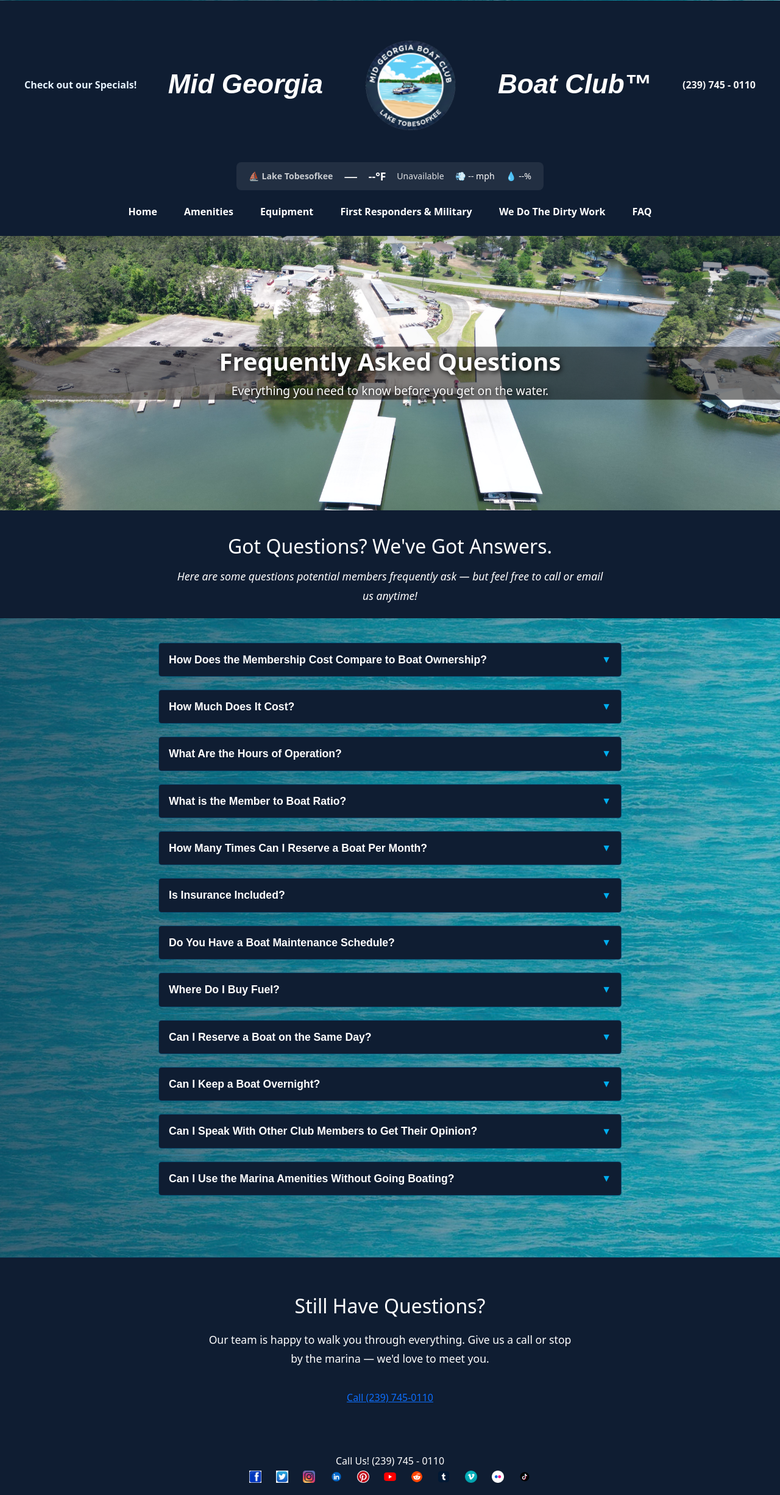
After one commit to jforay/midgeorgia, a Django app: page /faq/ in a window 1280 px wide. The commit adds this page. Shown: the whole page at 61% size. Run offline with Django 5.2, Linux system fonts and the light colour scheme.

Commit message:
fixed videos on home amenities, and created faq page

```diff
--- /dev/null
+++ b/home/static/home/css/faq.css
@@ -0,0 +1,61 @@
+.faq-container {
+    width: 100%;
+    max-width: 800px;
+    margin: 30px auto;
+    font-family: Arial, sans-serif;
+    padding: 0 20px;
+    box-sizing: border-box;
+}
+
+.faq-item {
+    margin-bottom: 10px;
+    border-bottom: 1px solid rgba(0, 174, 239, 0.2);
+    padding-bottom: 10px;
+}
+
+.faq-question {
+    font-weight: bold;
+    cursor: pointer;
+    padding: 14px 16px;
+    background-color: #0f1d32;
+    border: 1px solid rgba(0, 174, 239, 0.35);
+    border-radius: 5px;
+    color: white;
+    font-size: 1.1rem;
+    transition: background-color 0.3s, border-color 0.3s;
+    display: flex;
+    justify-content: space-between;
+    align-items: center;
+    text-align: left;
+}
+
+.faq-question:hover {
+    background-color: #162840;
+    border-color: #00AEEF;
+}
+
+.faq-question.active {
+    background-color: #162840;
+    border-color: #00AEEF;
+}
+
+.arrow {
+    font-size: 1rem;
+    color: #00AEEF;
+    transition: transform 0.3s ease;
+    flex-shrink: 0;
+    margin-left: 12px;
+}
+
+.faq-answer {
+    display: none;
+    margin-top: 4px;
+    padding: 14px 16px;
+    color: white;
+    font-size: 1em;
+    line-height: 1.7;
+    background-color: #0f1d32;
+    border: 1px solid rgba(0, 174, 239, 0.15);
+    border-radius: 5px;
+    text-align: left;
+}
--- /dev/null
+++ b/home/static/home/js/faq.js
@@ -0,0 +1,21 @@
+document.addEventListener('DOMContentLoaded', function () {
+    document.querySelectorAll('.faq-question').forEach(function (question) {
+        question.addEventListener('click', function () {
+            var answer = this.nextElementSibling;
+            var arrow = this.querySelector('.arrow');
+            var isOpen = answer.style.display === 'block';
+
+            document.querySelectorAll('.faq-answer').forEach(function (a) { a.style.display = 'none'; });
+            document.querySelectorAll('.faq-question').forEach(function (q) {
+                q.classList.remove('active');
+                q.querySelector('.arrow').style.transform = 'rotate(0deg)';
+            });
+
+            if (!isOpen) {
+                answer.style.display = 'block';
+                this.classList.add('active');
+                arrow.style.transform = 'rotate(180deg)';
+            }
+        });
+    });
+});
--- /dev/null
+++ b/home/templates/home/faq.html
@@ -0,0 +1,164 @@
+{% extends "base.html" %}
+{% block title %}FAQ | Mid Georgia Boat Club{% endblock %}
+{% load static %}
+{% block extra_css %}
+<link rel="stylesheet" href="{% static 'home/css/faq.css' %}">
+<link rel="stylesheet" href="{% static 'home/css/photos.css' %}">
+{% endblock %}
+
+{% block content %}
+
+<div class="photos">
+    <img src="{% static 'home/images/marina.JPG' %}" alt="Mid Georgia Boat Club FAQ" style="height: 450px; object-fit: cover;">
+    <div class="photo-text" style="top: 50%; transform: translate(-50%, -50%);">
+        <h1 style="font-size: 2.5rem; font-weight: bold; margin: 0;">Frequently Asked Questions</h1>
+        <p style="font-size: 1.2rem; margin: 10px 0 0;">Everything you need to know before you get on the water.</p>
+    </div>
+</div>
+
+<div style="background: #0f1d32; color: white; text-align: center; padding: 40px 20px 20px;">
+    <h2 style="font-size: 2rem; margin-bottom: 15px;">Got Questions? We've Got Answers.</h2>
+    <p style="font-size: 1.1rem; max-width: 700px; margin: 0 auto; line-height: 1.8; font-style: italic;">
+        Here are some questions potential members frequently ask — but feel free to call or email us anytime!
+    </p>
+</div>
+
+<div style="background: transparent; padding: 10px 20px 60px;">
+    <div class="faq-container">
+
+        <div class="faq-item">
+            <div class="faq-question">
+                How Does the Membership Cost Compare to Boat Ownership?
+                <span class="arrow">&#9660;</span>
+            </div>
+            <div class="faq-answer">
+                Consider all of the associated costs of boat ownership — the cost of the boat itself or note payment, maintenance, insurance, routine repairs, and your time and effort cleaning the boat. Your membership with us is a fraction of the cost of boat ownership, and most importantly, without all the headaches and hassles! In fact, just the cost of storage in a facility is more than what you would pay for a membership with us.
+            </div>
+        </div>
+
+        <div class="faq-item">
+            <div class="faq-question">
+                How Much Does It Cost?
+                <span class="arrow">&#9660;</span>
+            </div>
+            <div class="faq-answer">
+                Although pricing depends on which membership plan you choose, the pricing structure contains a one-time membership initiation fee and a small monthly fee thereafter. You are responsible for the cost of your fuel. Otherwise, there are no other hidden costs associated with our club — unlike some that charge for the online reservation system, head usage fees, fuel surcharges, training, and various other charges. We pride ourselves on having the best location, boats, and amenities, while also being extremely affordable.
+            </div>
+        </div>
+
+        <div class="faq-item">
+            <div class="faq-question">
+                What Are the Hours of Operation?
+                <span class="arrow">&#9660;</span>
+            </div>
+            <div class="faq-answer">
+                Very simple — virtually sunrise to sunset boating! We do not have rigid set hours; rather our members enjoy boating during the maximum number of daylight hours available. We offer a morning session and an afternoon session. Because we utilize the maximum daylight hours and have two sessions per day, we can accommodate more members while still giving each one plenty of time on the water.
+            </div>
+        </div>
+
+        <div class="faq-item">
+            <div class="faq-question">
+                What is the Member to Boat Ratio?
+                <span class="arrow">&#9660;</span>
+            </div>
+            <div class="faq-answer">
+                One of the most crucial questions you should ask any club is how easy it is to book a boat on short notice. Our club maintains a low member-to-boat ratio for all our members, regardless of their activity level. Some clubs may give you a different ratio but fail to include inactive members in their calculation, which can affect the availability of boats. We can show you our ratio in writing — can they?
+            </div>
+        </div>
+
+        <div class="faq-item">
+            <div class="faq-question">
+                How Many Times Can I Reserve a Boat Per Month?
+                <span class="arrow">&#9660;</span>
+            </div>
+            <div class="faq-answer">
+                This is one of the most important questions to ask any club, and generally tells you right away whether you'll be able to get out on the water on short notice. Our reservation system is designed to give members maximum flexibility. Be aware that some clubs may tell you their ratio but fail to specify whether that is for active members or all members, which can dramatically affect availability. Ask to see it in writing — you can with us!
+            </div>
+        </div>
+
+        <div class="faq-item">
+            <div class="faq-question">
+                Is Insurance Included?
+                <span class="arrow">&#9660;</span>
+            </div>
+            <div class="faq-answer">
+                Yes! Liability is insured up to $1,000,000 per vessel. This is better coverage than if you owned the vessel yourself and gives you peace of mind every time you head out on the water.
+            </div>
+        </div>
+
+        <div class="faq-item">
+            <div class="faq-question">
+                Do You Have a Boat Maintenance Schedule?
+                <span class="arrow">&#9660;</span>
+            </div>
+            <div class="faq-answer">
+                Yes! This is very important to ensure that our boats are clean and mechanically sound. We schedule weekly maintenance to make necessary repairs, deep clean our fleet, and address anything before it becomes a problem. This virtually eliminates any breakdowns on the water — keeping your day on the lake exactly as planned.
+            </div>
+        </div>
+
+        <div class="faq-item">
+            <div class="faq-question">
+                Where Do I Buy Fuel?
+                <span class="arrow">&#9660;</span>
+            </div>
+            <div class="faq-answer">
+                Fuel is available at the marina. Every boat leaves with a full tank. Upon your return, you simply de-board while our staff begins re-fueling. Once you collect your belongings, you pay for the fuel used and you're on your way — it's that easy.
+            </div>
+        </div>
+
+        <div class="faq-item">
+            <div class="faq-question">
+                Can I Reserve a Boat on the Same Day?
+                <span class="arrow">&#9660;</span>
+            </div>
+            <div class="faq-answer">
+                Yes! We call this "spur of the moment" boating. If you wake up and it's a beautiful day and you'd like to get out on the water, simply give our staff a call. If a boat is available, it's yours.
+            </div>
+        </div>
+
+        <div class="faq-item">
+            <div class="faq-question">
+                Can I Keep a Boat Overnight?
+                <span class="arrow">&#9660;</span>
+            </div>
+            <div class="faq-answer">
+                Yes — in fact, up to two nights in a row! Additional knowledge and training may be required. After a member demonstrates the ability to navigate the waterways comfortably (usually about 60 days), overnight reservations become available as an option.
+            </div>
+        </div>
+
+        <div class="faq-item">
+            <div class="faq-question">
+                Can I Speak With Other Club Members to Get Their Opinion?
+                <span class="arrow">&#9660;</span>
+            </div>
+            <div class="faq-answer">
+                Absolutely! Just ask us for a list of members. We're proud of our community and confident they'll tell you exactly why Mid Georgia Boat Club is the right choice.
+            </div>
+        </div>
+
+        <div class="faq-item">
+            <div class="faq-question">
+                Can I Use the Marina Amenities Without Going Boating?
+                <span class="arrow">&#9660;</span>
+            </div>
+            <div class="faq-answer">
+                Without question — members do it all the time. It's like having two different memberships for the price of one. Come enjoy the waterfront even on days you're not taking a boat out.
+            </div>
+        </div>
+
+    </div>
+</div>
+
+<div style="background: #0f1d32; color: white; text-align: center; padding: 60px 20px; border-top: 1px solid rgba(0,174,239,0.2);">
+    <h2 style="font-size: 2rem; margin-bottom: 20px;">Still Have Questions?</h2>
+    <p style="font-size: 1.1rem; max-width: 600px; margin: 0 auto 35px; line-height: 1.8;">
+        Our team is happy to walk you through everything. Give us a call or stop by the marina — we'd love to meet you.
+    </p>
+    <a href="tel:+12397450110" class="learn-more-btn">Call (239) 745-0110</a>
+</div>
+
+{% endblock %}
+
+{% block extra_js %}
+<script src="{% static 'home/js/faq.js' %}" defer></script>
+{% endblock %}
--- a/home/urls.py
+++ b/home/urls.py
@@ -9,4 +9,5 @@ urlpatterns = [
     path('get-back/', views.get_back, name='get_back'),
     path('amenities/', views.amenities, name='amenities'),
     path('weather/', views.weather, name='weather'),
+    path('faq/', views.faq, name='faq'),
 ]
--- a/home/views.py
+++ b/home/views.py
@@ -20,3 +20,6 @@ def amenities(request):
 
 def weather(request):
     return render(request, 'home/weather.html')
+
+def faq(request):
+    return render(request, 'home/faq.html')
--- a/templates/base.html
+++ b/templates/base.html
@@ -36,7 +36,7 @@
                             <div class="header-text">
                                 <a href="{% url 'home' %}" style="display:flex; align-items:center; gap:16px;">
                                     <h1 style="margin:0;">Mid Georgia</h1>
-                                    <img src="{% static 'images/midgeorgia.png' %}" alt="Boat Club Logo" style="height: 175px; width: auto;">
+                                    <img src="{% static 'images/midgeorgia.png' %}" alt="Boat Club Logo" style="height: 255px; width: auto;">
                                     <h1 style="margin:0;">Boat Club™</h1>
                                 </a>
                             </div>
@@ -64,6 +64,7 @@
                                 <li><a href="{% url 'equipment' %}">Equipment</a></li>
                                 <li><a href="{% url 'first_responders' %}">First Responders &amp; Military</a></li>
                                 <li><a href="{% url 'dirty_work' %}">We Do The Dirty Work</a></li>
+                                <li><a href="{% url 'faq' %}">FAQ</a></li>
                             </ul>
                         </nav>
                     </div>
@@ -101,6 +102,7 @@
                             <li class="nav-item"><a class="nav-link text-white fw-bold" href="{% url 'equipment' %}">Equipment</a></li>
                             <li class="nav-item"><a class="nav-link text-white fw-bold" href="{% url 'first_responders' %}">First Responders &amp; Military</a></li>
                             <li class="nav-item"><a class="nav-link text-white fw-bold" href="{% url 'dirty_work' %}">We Do The Dirty Work</a></li>
+                            <li class="nav-item"><a class="nav-link text-white fw-bold" href="{% url 'faq' %}">FAQ</a></li>
                         </ul>
                     </div>
                 </nav>
```
Also changed, not shown: home/templates/home/amenities.html (+15 -19 lines), home/templates/home/home.html (+33 -14 lines), home/static/home/images/jetski.jpg (added), home/static/home/images/marina.JPG (added), home/static/home/images/paddleboard.jpg (added), home/static/home/images/tritoon.jpg (added), 5 other files.
